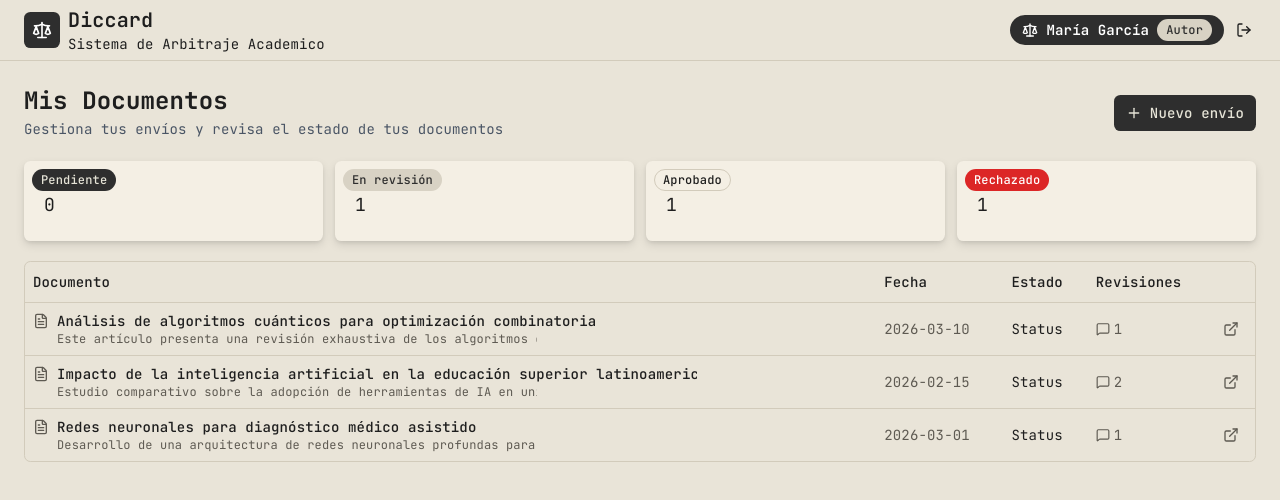
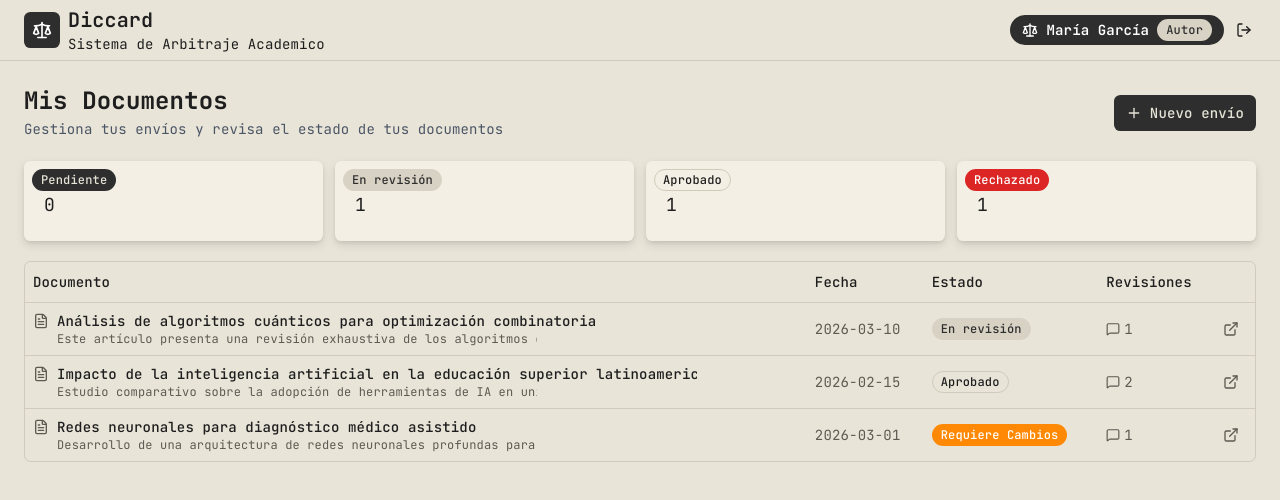
Before and after one commit to Juan-Lozoya/Dic-Articulos, a Next.js app: page /dashboard/autor in a window 1280 px wide. Shown: the top 500 px of the page. Built offline with nearby package versions, Linux system fonts and the light colour scheme.

Commit message:
resolve status table

```diff
--- a/app/dashboard/autor/components/table.tsx
+++ b/app/dashboard/autor/components/table.tsx
@@ -11,14 +11,25 @@ import {
   TableRow,
 } from '@/components/ui/table';
 
+type Docs = {
+  title: string;
+  decription: string;
+  date: string;
+  status: string;
+  variant: 'default' | 'secondary' | 'destructive' | 'outline' | 'ghost' | 'link' | 'tertiary';
+  revisiones: number;
+  link: string;
+};
+
 export default function TableAutor() {
-  const myDocs = [
+  const myDocs: Docs[] = [
     {
       title: 'Análisis de algoritmos cuánticos para optimización combinatoria',
       decription:
         'Este artículo presenta una revisión exhaustiva de los algoritmos cuánticos aplicados a problemas de optimización combinatoria, evaluando su eficiencia frente a métodos clásicos.',
       date: '2026-03-10',
       status: 'En revisión',
+      variant: 'secondary',
       revisiones: 1,
       link: 'https://github.com/Juan-Lozoya/Dic-Articulos',
     },
@@ -28,6 +39,7 @@ export default function TableAutor() {
         'Estudio comparativo sobre la adopción de herramientas de IA en universidades de América Latina y su impacto en los procesos de enseñanza-aprendizaje.',
       date: '2026-02-15',
       status: 'Aprobado',
+      variant: 'outline',
       revisiones: 2,
       link: 'https://github.com/Juan-Lozoya/Dic-Articulos',
     },
@@ -37,6 +49,7 @@ export default function TableAutor() {
         'Desarrollo de una arquitectura de redes neuronales profundas para asistir en el diagnóstico temprano de enfermedades cardiovasculares.',
       date: '2026-03-01',
       status: 'Requiere Cambios',
+      variant: 'tertiary',
       revisiones: 1,
       link: 'https://github.com/Juan-Lozoya/Dic-Articulos',
     },
@@ -72,7 +85,9 @@ export default function TableAutor() {
                   </div>
                 </TableCell>
                 <TableCell className="text-sm text-muted-foreground">{doc.date}</TableCell>
-                <TableCell>Status</TableCell>
+                <TableCell>
+                  <Badge variant={doc.variant}>{doc.status}</Badge>
+                </TableCell>
                 <TableCell>
                   <span className="flex items-center gap-1 text-sm text-muted-foreground">
                     <MessageSquare className="h-3.5 w-3.5" />
--- a/components/ui/badge.tsx
+++ b/components/ui/badge.tsx
@@ -11,6 +11,7 @@ const badgeVariants = cva(
       variant: {
         default: 'bg-primary text-primary-foreground [a&]:hover:bg-primary/90',
         secondary: 'bg-secondary text-secondary-foreground [a&]:hover:bg-secondary/90',
+        tertiary: 'bg-orange-400 text-white [a&]:hover:bg-orange-400/90',
         destructive:
           'bg-destructive text-white focus-visible:ring-destructive/20 dark:bg-destructive/60 dark:focus-visible:ring-destructive/40 [a&]:hover:bg-destructive/90',
         outline:
```
